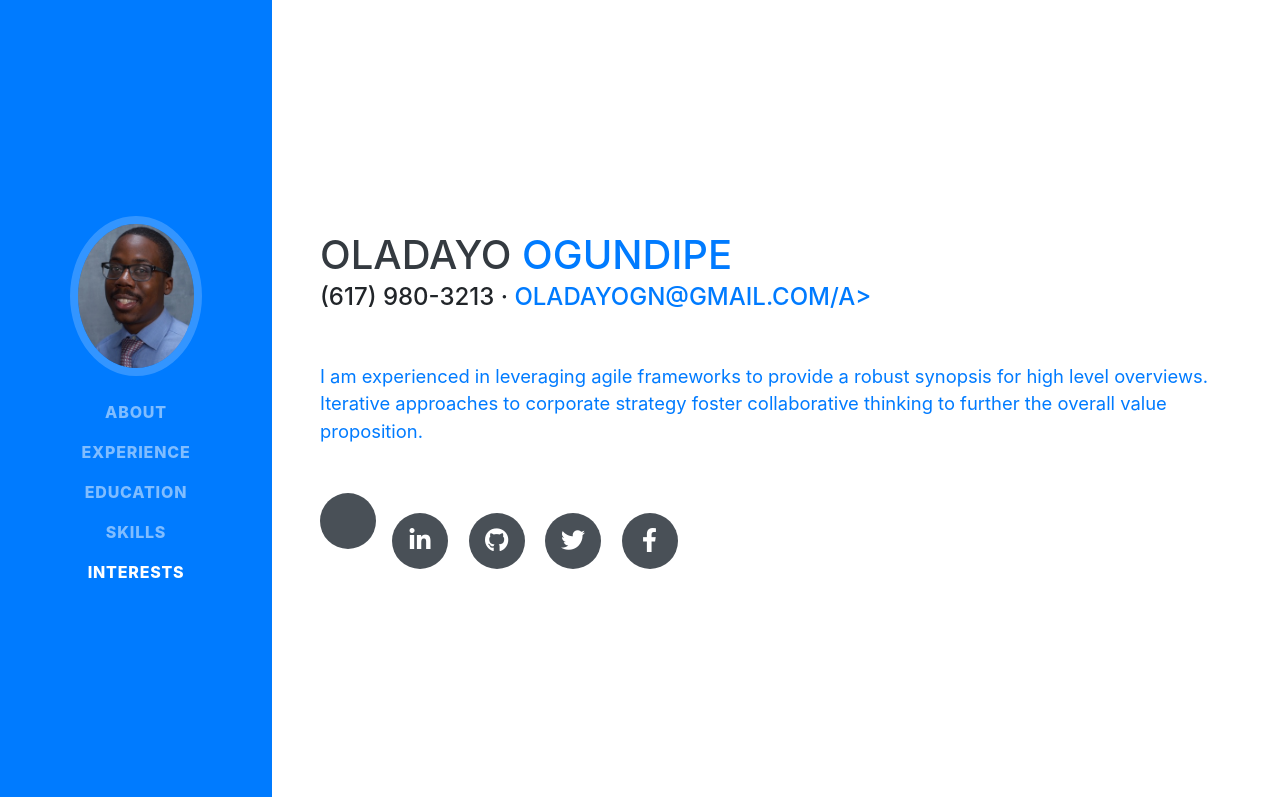
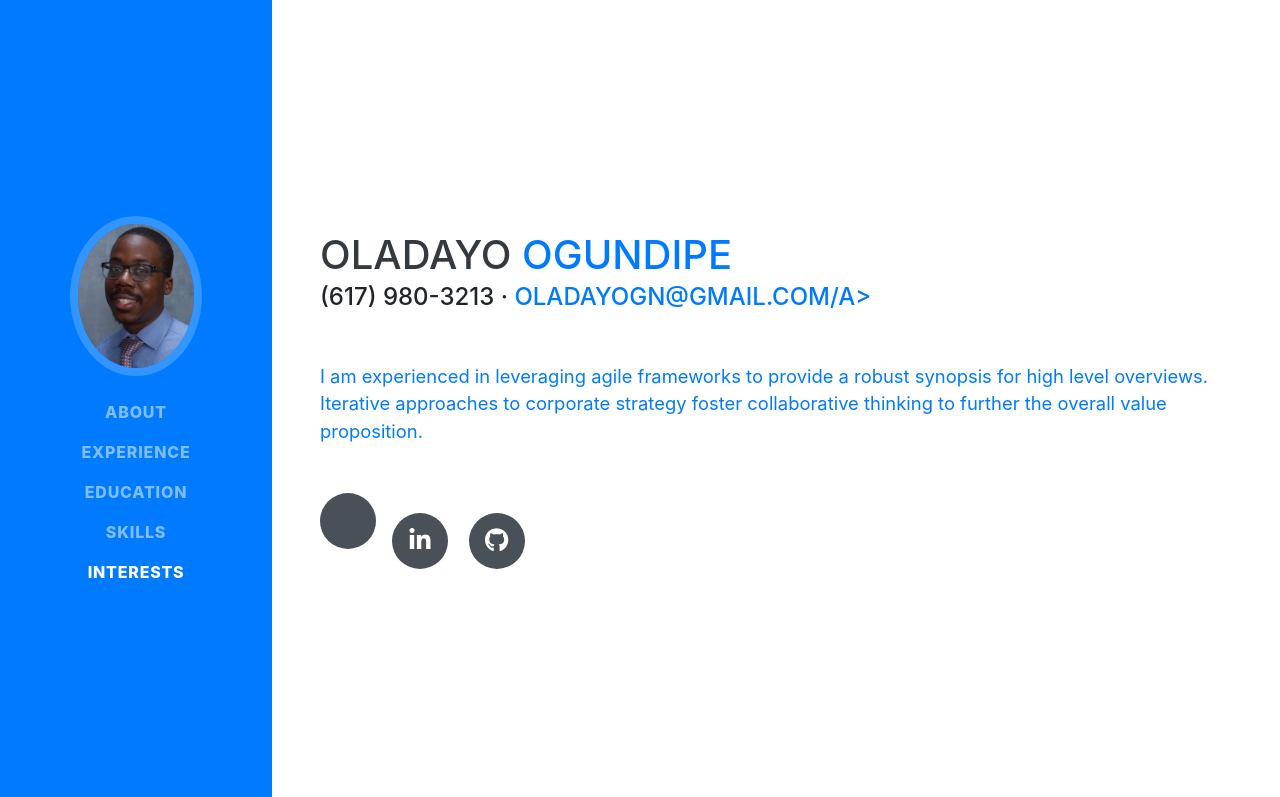
Before and after one commit to itsdayo/itsdayo.github.io, a website with bundled scripts: page index.html in a window 1280 px wide. Shown: the top 797 px of the page. Built offline with nearby package versions, Linux system fonts and the light colour scheme; a web font is replaced by a local one.

Commit message:
portfolio page

```diff
--- a/index.html
+++ b/index.html
@@ -29,7 +29,7 @@
     <a class="navbar-brand js-scroll-trigger" href="#page-top">
       <span class="d-block d-lg-none">Oladayo Ogundipe</span>
       <span class="d-none d-lg-block">
-        <img class="img-fluid img-profile rounded-circle mx-auto mb-2" src="img/professionalPic.jpg" alt="">
+        <img class="img-fluid img-profile rounded-circle mx-auto mb-2" src="img/professionalPic.JPG" alt="link error">
       </span>
     </a>
     <button class="navbar-toggler" type="button" data-toggle="collapse" data-target="#navbarSupportedContent" aria-controls="navbarSupportedContent"
@@ -79,12 +79,8 @@
           <a href="#">
             <i class="fab fa-github"></i>
           </a>
-          <a href="#">
-            <i class="fab fa-twitter"></i>
-          </a>
-          <a href="#">
-            <i class="fab fa-facebook-f"></i>
-          </a>
+
+
         </div>
       </div>
     </section>
```
